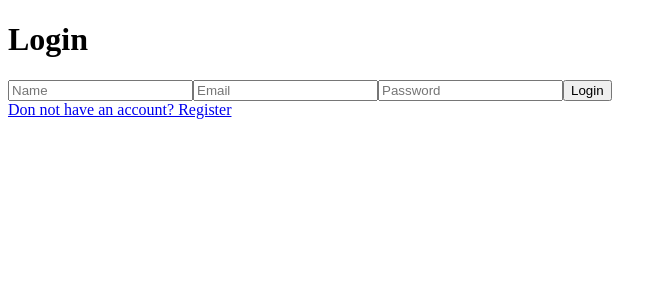
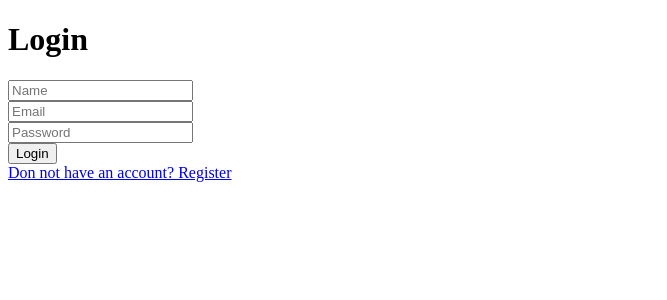
Before and after one commit to MhmdFais/plate-mate, a React (Vite) app in the folder client/: page /login in a window 1280 px wide. Shown: the top 300 px of the page, without its empty margins (0-667 px from the left). Built offline with nearby package versions, Linux system fonts and the light colour scheme.

Commit message:
feat: enhance login form layout with additional styling and required fields

```diff
--- a/client/src/pages/Login.jsx
+++ b/client/src/pages/Login.jsx
@@ -32,29 +32,39 @@ function Login() {
   };
 
   return (
-    <div>
+    <div className="loginContainer">
       <h1>Login</h1>
+      <div className="loginFormContainer">
         <form onSubmit={handleSubmit}>
+          <div className="formElement">
             <input
               type="text"
               placeholder="Name"
               value={name}
               onChange={(event) => setName(event.target.value)}
             />
+          </div>
+          <div className="formElement">
             <input
               type="email"
               placeholder="Email"
               value={email}
               onChange={(event) => setEmail(event.target.value)}
+              required
             />
+          </div>
+          <div className="formElement">
             <input
               type="password"
               placeholder="Password"
               value={password}
               onChange={(event) => setPassword(event.target.value)}
+              required
             />
+          </div>
           <button type="submit">Login</button>
         </form>
+      </div>
       <Link to="/register">Don not have an account? Register</Link>
     </div>
   );
```
Lines whose indentation alone changed are shown as unchanged.
